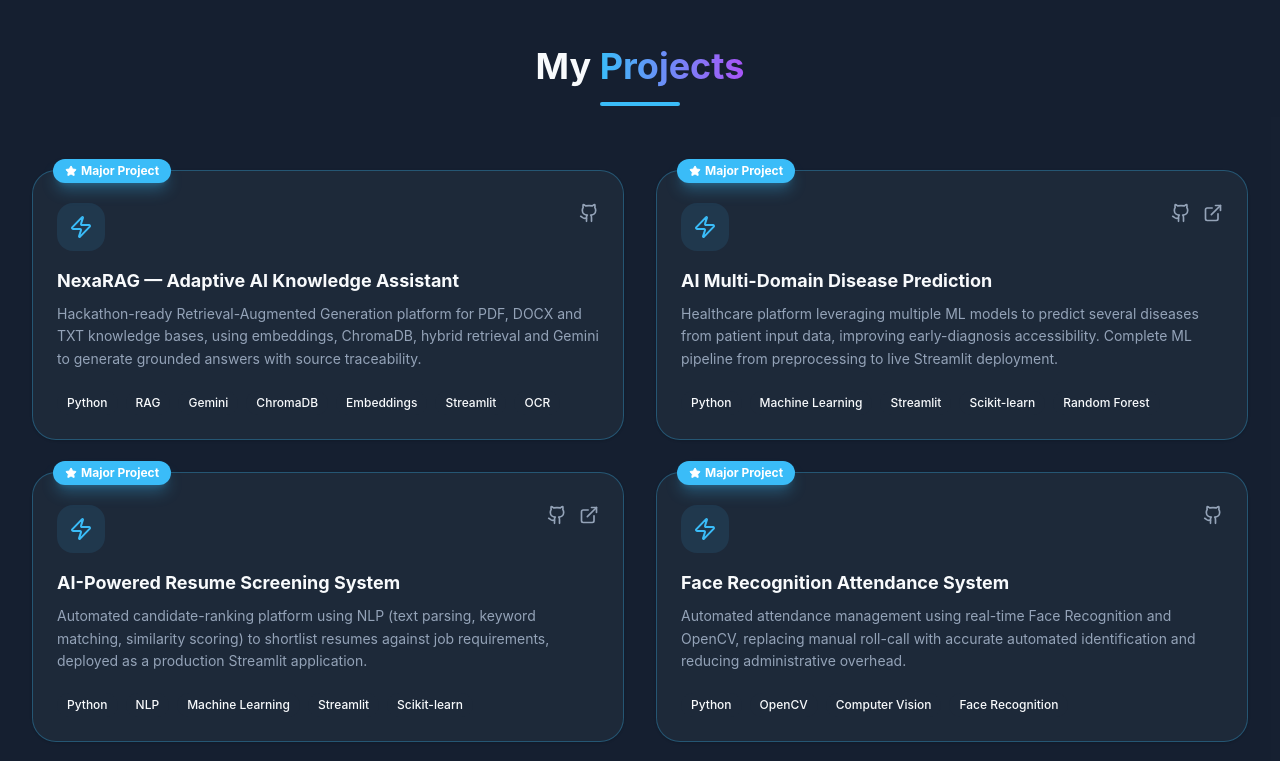
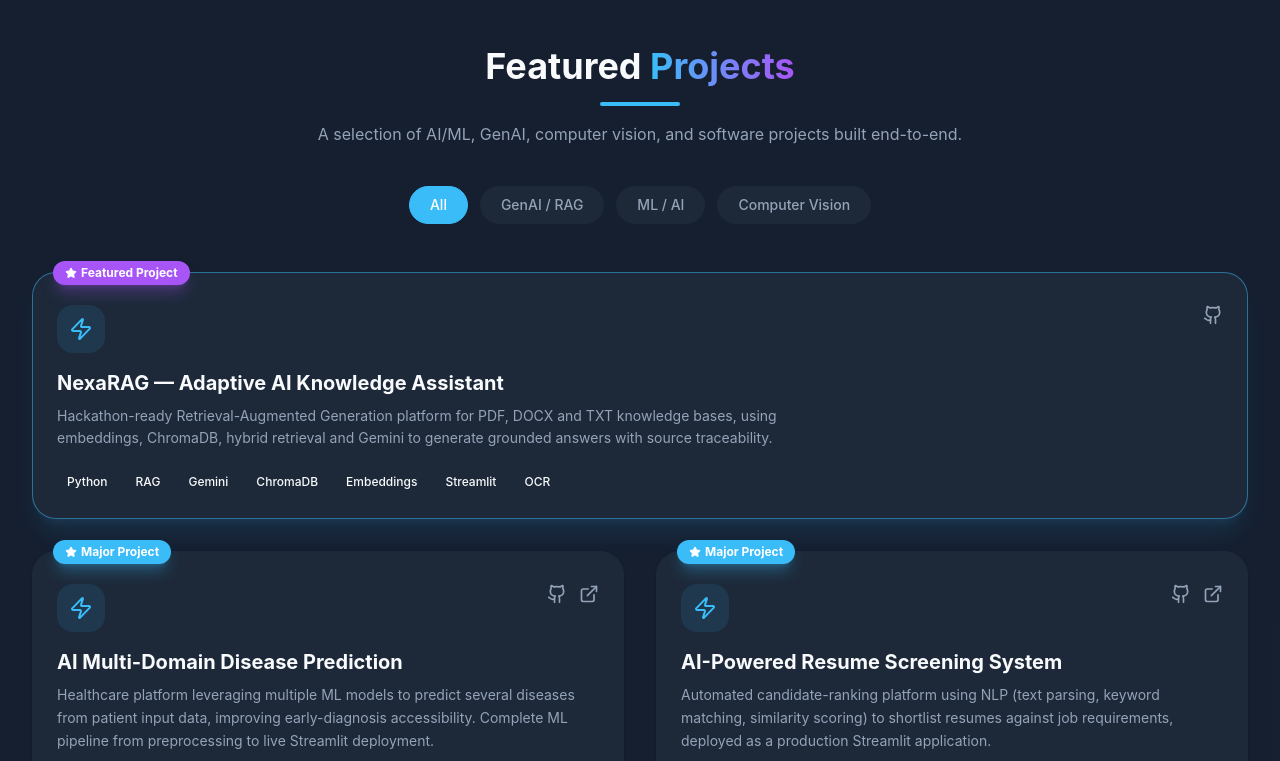
Before and after one commit to 247r1a05c2-b/portfolio, a React (Vite) app: page / in a window 1280 px wide. Shown: the part 3440-4201 px from the top of the page. Built offline with nearby package versions, Linux system fonts and the light colour scheme; no server answers.

Commit message:
Add project filters and featured NexaRAG

```diff
--- a/src/components/Projects.tsx
+++ b/src/components/Projects.tsx
@@ -2,72 +2,50 @@ import { ExternalLink, Github, Star, Zap } from 'lucide-react';
 import { AnimatedSection } from './AnimatedSection';
 import { PORTFOLIO_DATA } from '@/data/portfolio-data';
 import { motion } from 'framer-motion';
+import { useState } from 'react';
 
-function MajorProjectCard({ project }: { project: typeof PORTFOLIO_DATA.majorProjects[0] }) {
+function ProjectCard({ project, featured }: { project: typeof PORTFOLIO_DATA.majorProjects[0]; featured: boolean }) {
   return (
-    <motion.div
-      initial={{ opacity: 0, y: 24 }}
-      whileInView={{ opacity: 1, y: 0 }}
-      viewport={{ once: true, margin: '-60px' }}
-      transition={{ duration: 0.4 }}
-      className="group relative flex flex-col justify-between bg-card rounded-3xl p-6 border border-accent/30 hover:border-accent/70 hover:shadow-xl hover:shadow-accent/10 transition-all shadow-sm"
-    >
+    <motion.div initial={{ opacity: 0, y: 24 }} whileInView={{ opacity: 1, y: 0 }} viewport={{ once: true, margin: '-60px' }} transition={{ duration: 0.4 }}
+      className={`group relative flex flex-col justify-between bg-card rounded-3xl p-6 border transition-all shadow-sm ${featured ? 'md:col-span-2 border-accent/50 shadow-xl shadow-accent/10' : 'border-border hover:border-accent/60 hover:shadow-xl hover:shadow-accent/10'}`}>
       <div className="absolute -top-3 left-5">
-        <span className="inline-flex items-center gap-1 px-3 py-1 bg-accent text-white text-xs font-bold rounded-full shadow-lg shadow-accent/30">
-          <Star className="w-3 h-3 fill-white" /> Major Project
+        <span className={`inline-flex items-center gap-1 px-3 py-1 text-white text-xs font-bold rounded-full shadow-lg ${featured ? 'bg-highlight shadow-highlight/30' : 'bg-accent shadow-accent/30'}`}>
+          <Star className="w-3 h-3 fill-white" /> {featured ? 'Featured Project' : 'Major Project'}
         </span>
       </div>
-
       <div>
         <div className="flex justify-between items-start mb-4 mt-2">
-          <div className="p-3 rounded-2xl bg-accent/10">
-            <Zap className="w-6 h-6 text-accent" />
-          </div>
+          <div className="p-3 rounded-2xl bg-accent/10"><Zap className="w-6 h-6 text-accent" /></div>
           <div className="flex gap-3">
-            {project.github && (
-              <a href={project.github} target="_blank" rel="noreferrer"
-                className="text-muted-foreground hover:text-foreground transition-colors" title="GitHub Repository">
-                <Github className="w-5 h-5" />
-              </a>
-            )}
-            {project.demo && (
-              <a href={project.demo} target="_blank" rel="noreferrer"
-                className="text-muted-foreground hover:text-accent transition-colors" title="Live Demo">
-                <ExternalLink className="w-5 h-5" />
-              </a>
-            )}
+            {project.github && <a href={project.github} target="_blank" rel="noreferrer" aria-label="GitHub Repository" className="text-muted-foreground hover:text-foreground transition-colors"><Github className="w-5 h-5" /></a>}
+            {project.demo && <a href={project.demo} target="_blank" rel="noreferrer" aria-label="Live Demo" className="text-muted-foreground hover:text-accent transition-colors"><ExternalLink className="w-5 h-5" /></a>}
           </div>
         </div>
-        <h3 className="text-lg font-bold mb-2 group-hover:text-accent transition-colors">{project.title}</h3>
-        <p className="text-muted-foreground text-sm leading-relaxed mb-5">{project.description}</p>
+        <h3 className="text-xl font-bold mb-2 group-hover:text-accent transition-colors">{project.title}</h3>
+        <p className="text-muted-foreground text-sm leading-relaxed mb-5 max-w-3xl">{project.description}</p>
       </div>
-
-      <div className="flex flex-wrap gap-2 mt-auto">
-        {project.tech.map((tech) => (
-          <span key={tech} className="px-2.5 py-1 bg-secondary text-secondary-foreground text-xs font-medium rounded-full">
-            {tech}
-          </span>
-        ))}
-      </div>
+      <div className="flex flex-wrap gap-2 mt-auto">{project.tech.map((tech) => <span key={tech} className="px-2.5 py-1 bg-secondary text-secondary-foreground text-xs font-medium rounded-full">{tech}</span>)}</div>
     </motion.div>
   );
 }
 
 export function Projects() {
+  const [filter, setFilter] = useState('All');
+  const categories = ['All', ...Array.from(new Set(PORTFOLIO_DATA.majorProjects.map(p => p.category)))];
+  const projects = filter === 'All' ? PORTFOLIO_DATA.majorProjects : PORTFOLIO_DATA.majorProjects.filter(p => p.category === filter);
   return (
     <AnimatedSection id="projects" className="py-24 bg-secondary-bg/50">
       <div className="max-w-7xl mx-auto px-4 sm:px-6 lg:px-8">
-        <div className="text-center mb-16">
-          <h2 className="text-3xl md:text-4xl font-bold mb-4">
-            My <span className="text-gradient">Projects</span>
-          </h2>
+        <div className="text-center mb-10">
+          <h2 className="text-3xl md:text-4xl font-bold mb-4">Featured <span className="text-gradient">Projects</span></h2>
           <div className="w-20 h-1 bg-accent mx-auto rounded-full" />
+          <p className="mt-4 text-muted-foreground max-w-2xl mx-auto">A selection of AI/ML, GenAI, computer vision, and software projects built end-to-end.</p>
         </div>
-
+        <div className="flex flex-wrap justify-center gap-3 mb-12">
+          {categories.map(category => <button key={category} onClick={() => setFilter(category)} className={`px-5 py-2 rounded-full text-sm font-medium transition-all border ${filter === category ? 'bg-accent text-white border-accent' : 'bg-card text-muted-foreground border-border hover:border-accent/40 hover:text-foreground'}`}>{category}</button>)}
+        </div>
         <div className="grid md:grid-cols-2 gap-8">
-          {PORTFOLIO_DATA.majorProjects.map((project) => (
-            <MajorProjectCard key={project.id} project={project} />
-          ))}
+          {projects.map(project => <ProjectCard key={project.id} project={project} featured={project.id === 'nexarag' && filter === 'All'} />)}
         </div>
       </div>
     </AnimatedSection>
```
